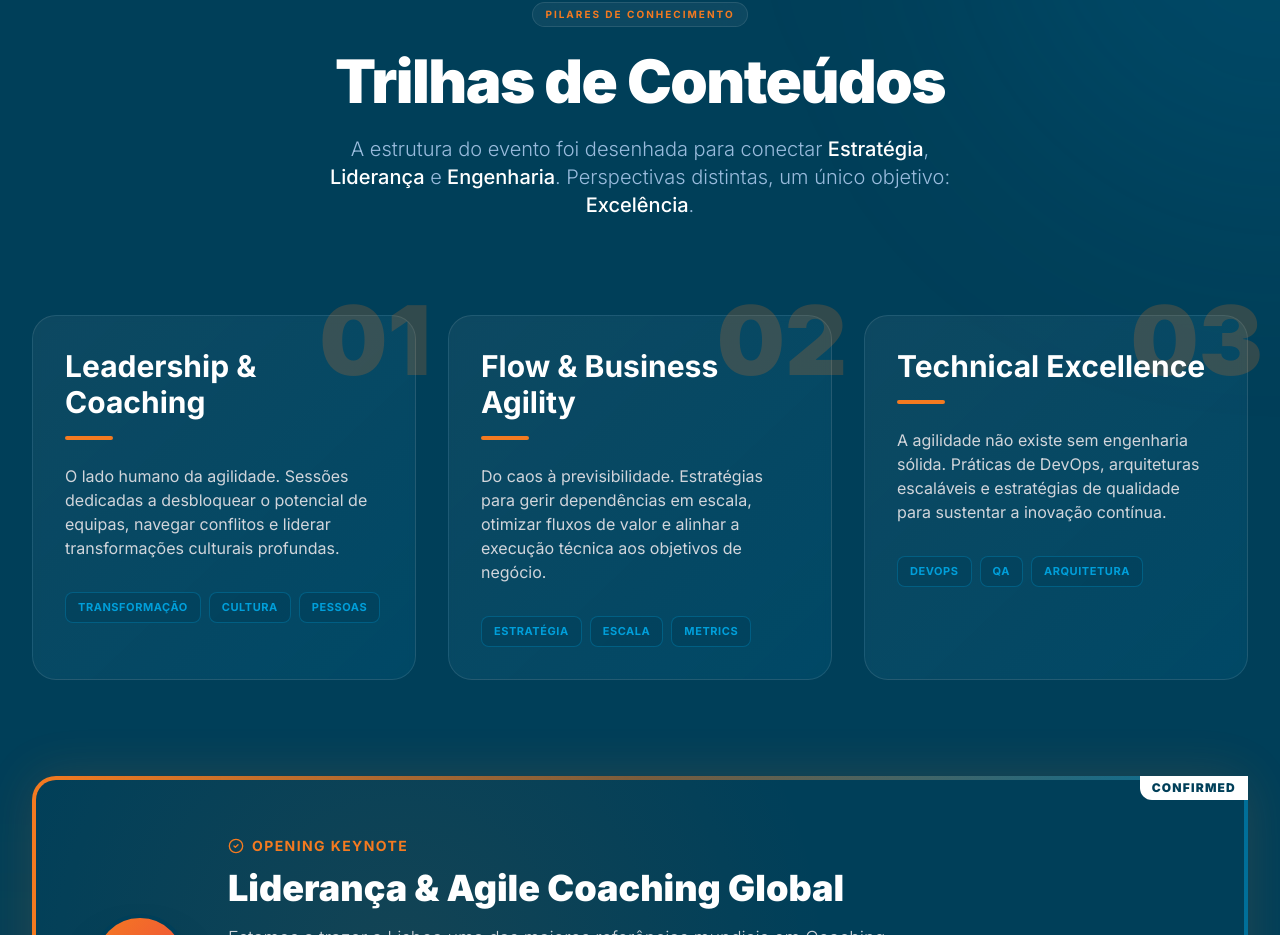
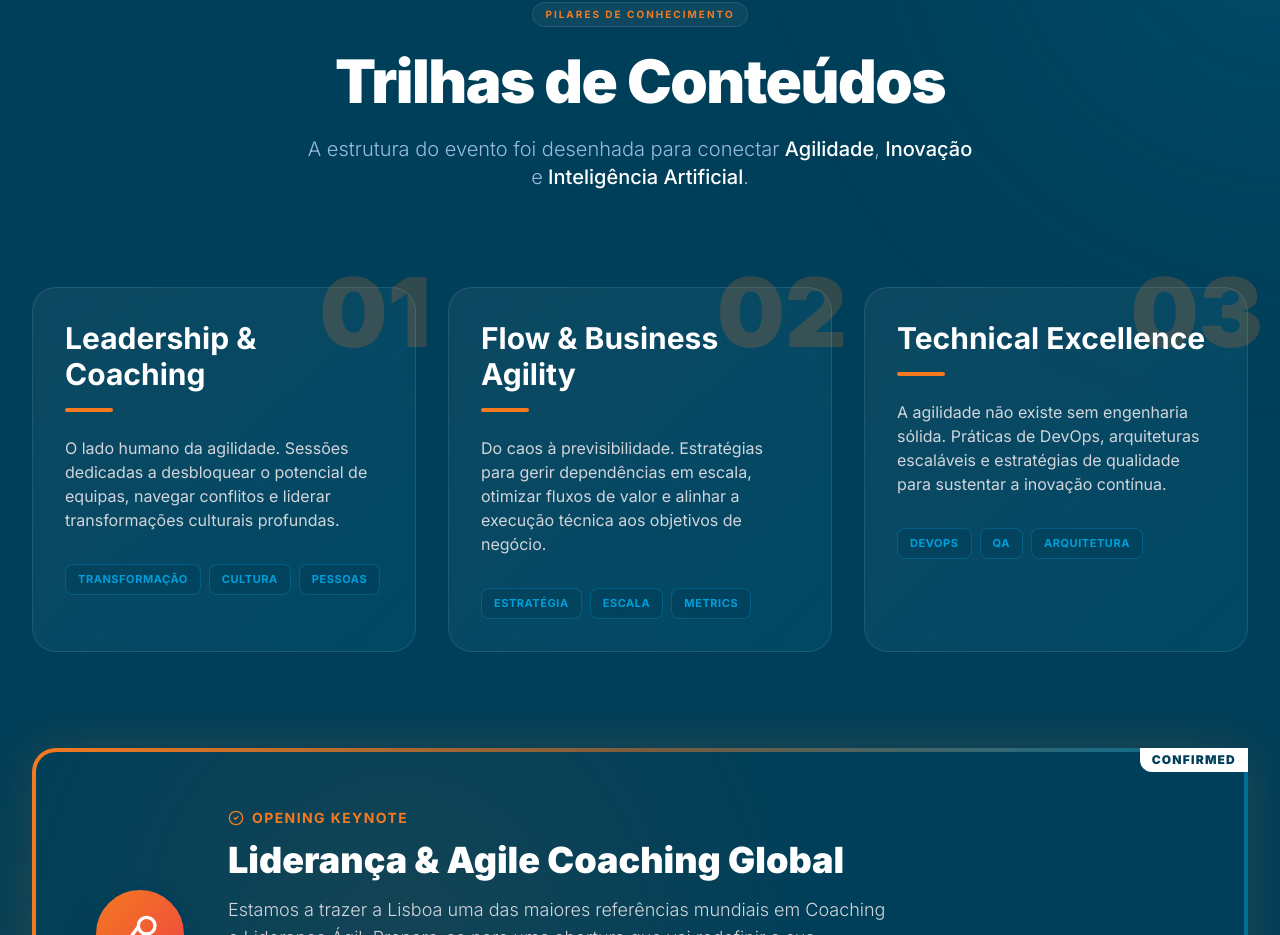
Before and after one commit to tugagilportugal-star/rsg2026, a React (Vite) app: page / in a window 1280 px wide. Shown: the part 3738-4673 px from the top of the page. Built offline with nearby package versions, Linux system fonts and the light colour scheme; no server answers.

Commit message:
Update Program.tsx

```diff
--- a/sections/Program.tsx
+++ b/sections/Program.tsx
@@ -43,10 +43,9 @@ export const Program: React.FC = () => {
           </h2>
           <p className="text-blue-200/80 text-lg md:text-xl max-w-2xl mx-auto font-light leading-relaxed">
             A estrutura do evento foi desenhada para conectar
-            <span className="text-white font-medium"> Estratégia</span>,
-            <span className="text-white font-medium"> Liderança</span> e
-            <span className="text-white font-medium"> Engenharia</span>.
-            Perspectivas distintas, um único objetivo: <span className="text-white font-medium"> Excelência</span>.
+            <span className="text-white font-medium"> Agilidade</span>,
+            <span className="text-white font-medium"> Inovação</span> e
+            <span className="text-white font-medium"> Inteligência Artificial</span>.
           </p>
         </div>
 
```
